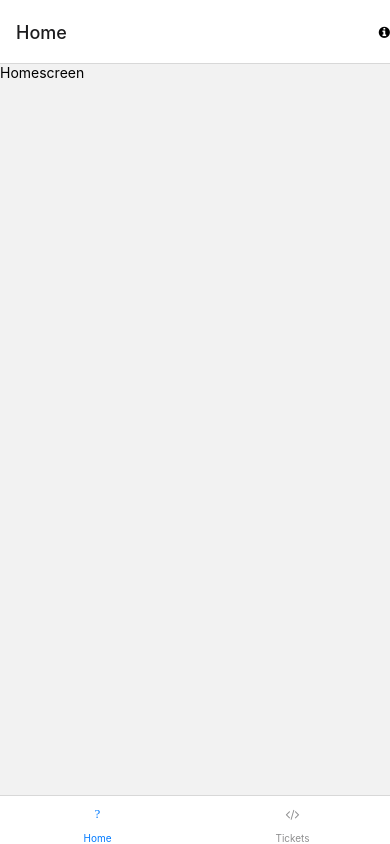
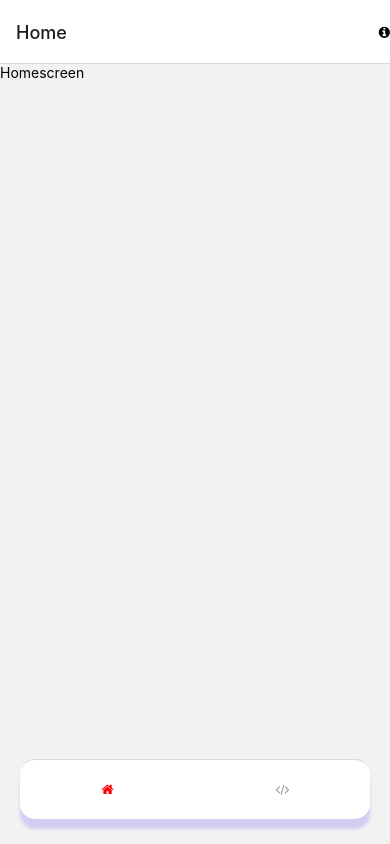
Before and after one commit to N5IZ/events-RN, a React Native app: screen /Root in a window 390 px wide. Built offline with nearby package versions, Linux system fonts and the light colour scheme.

Commit message:
Add Custom Tab Bar Styles

```diff
--- a/src/components/layout/View.tsx
+++ b/src/components/layout/View.tsx
@@ -1,4 +1,4 @@
-import {StyleSheet,  View as RNView} from 'react-native';
+import {StyleSheet, View as RNView} from 'react-native';
 import React from 'react';
 
 type Props = {
--- a/src/navigation/BottomTabs.tsx
+++ b/src/navigation/BottomTabs.tsx
@@ -6,7 +6,7 @@ import {
 import Homescreen from '../screens/Homescreen';
 import TicketScreen from '../screens/TicketScreen';
 
-import {Pressable} from 'react-native';
+import {Pressable, StyleSheet} from 'react-native';
 import {CompositeScreenProps} from '@react-navigation/native';
 import {NativeStackScreenProps} from '@react-navigation/native-stack';
 import {RootStackParamList} from './RootTabNavigator';
@@ -29,16 +29,26 @@ function BottomTabNavigator() {
   return (
     <Tab.Navigator
       initialRouteName="Home"
-      // screenOptions={{
-      //     tabBarActiveTintColor: Colors[colorScheme].tint,
-      //   }}
-    >
+      screenOptions={{
+        tabBarActiveTintColor: 'red',
+        tabBarShowLabel: false,
+        tabBarStyle: {
+          position: 'absolute',
+          bottom: 25,
+          left: 20,
+          right: 20,
+          borderRadius: 15,
+          height: 60,
+          // elevation: 1,
+          ...styles.shadow,
+        },
+      }}>
       <Tab.Screen
         name="Home"
         component={Homescreen}
         options={({navigation}: RootTabScreenProps<'Home'>) => ({
           title: 'Home',
-          tabBarIcon: ({color}) => <TabBarIcon name="h" color={color} />,
+          tabBarIcon: ({color}) => <TabBarIcon name="home" color={color} />,
           headerRight: () => (
             <Pressable
               onPress={() => navigation.navigate('Home')}
@@ -71,8 +81,20 @@ export default BottomTabNavigator;
 
 function TabBarIcon(props: {
   name: React.ComponentProps<typeof FontAwesome>['name'];
-  //   name: string;
   color: string;
 }) {
   return <FontAwesome size="small" name={props.name} color={props.color} />;
 }
+
+const styles = StyleSheet.create({
+  shadow: {
+    shadowColor: '#7F5DF0',
+    shadowOffset: {
+      width: 0,
+      height: 10,
+    },
+    shadowOpacity: 0.25,
+    shadowRadius: 3.5,
+    elevation: 5,
+  },
+});
```
